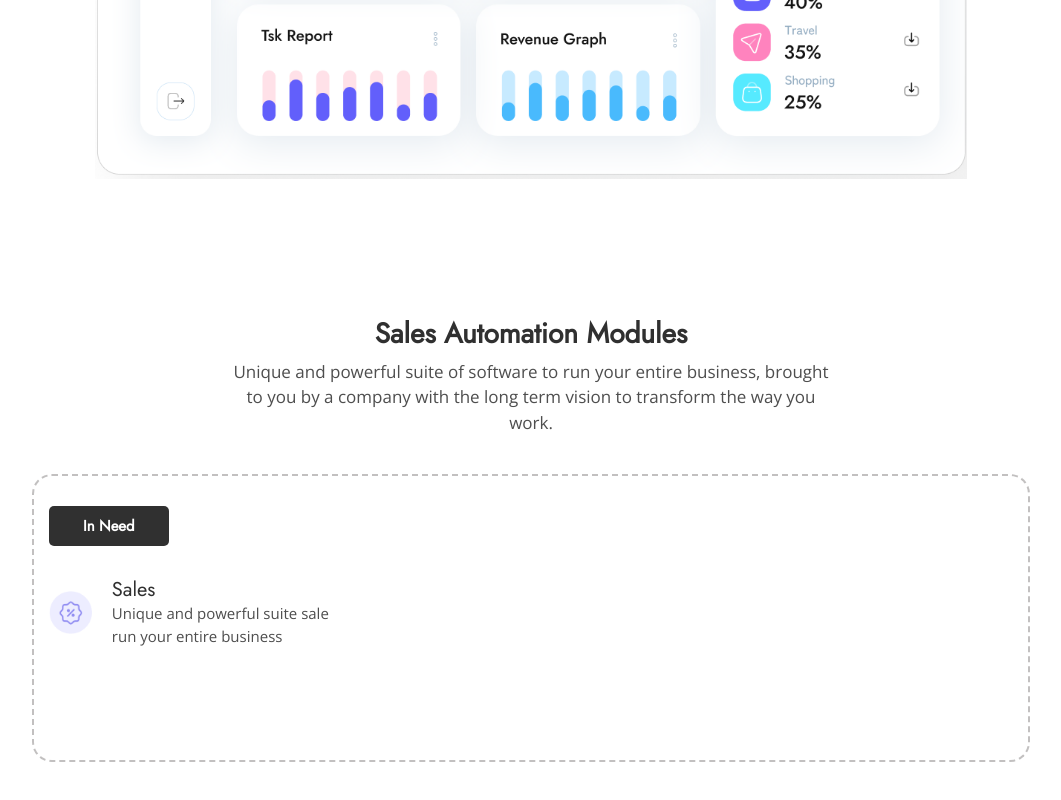
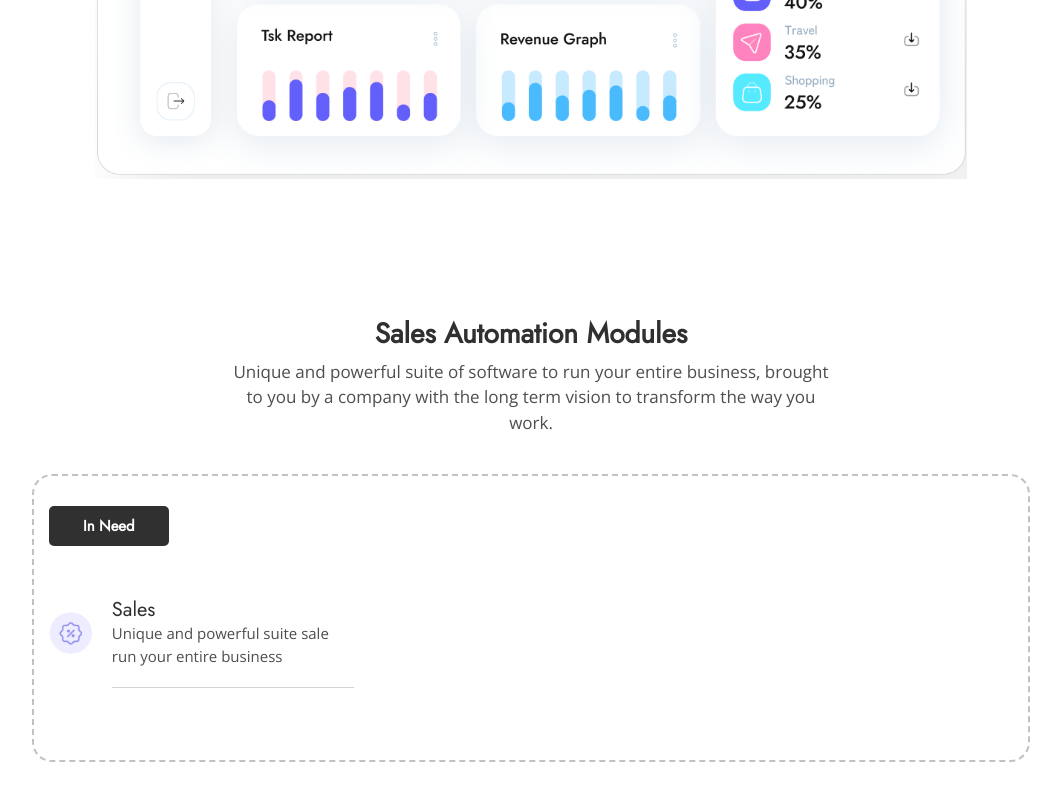
Before and after one commit to KiritoEM/PrimeCRM-weeklyDecember, a React (Create React App) app: page / in a window 1280 px wide. Shown: the part 3896-4696 px from the top of the page, without its empty margins (109-1170 px from the left). Built offline with nearby package versions, Linux system fonts and the light colour scheme.

Commit message:
add card to product-content

```diff
--- a/src/components/childrenComponents/ProductsCard.tsx
+++ b/src/components/childrenComponents/ProductsCard.tsx
@@ -1,10 +1,11 @@
-const ProductsCard = () : JSX.Element  => {
+const ProductsCard = (): JSX.Element => {
   return (
     <article className="box-products">
       <div className="box-products__header">
         <p>In Need</p>
       </div>
       <div className="box-products__content">
+        <div className="content-container">
           <div className="img">
             <img src="/assets/products-icon1.png" alt="" />
           </div>
@@ -13,6 +14,7 @@ const ProductsCard = () : JSX.Element  => {
             <p>Unique and powerful suite sale run your entire business</p>
           </div>
         </div>
+      </div>
     </article>
   );
 };
--- a/src/styles/products-card.scss
+++ b/src/styles/products-card.scss
@@ -20,6 +20,10 @@
     }
 
     &__content {
+        width: 100%;
+        height: max-content;
+
+        .content-container {
             display: flex;
             flex-direction: row;
             margin-top: 2rem;
@@ -37,6 +41,9 @@
             .text {
                 width: 100%;
                 height: max-content;
+                border-bottom: 1px solid #d6d3d3;
+                padding-top: 20px;
+                padding-bottom: 20px;
 
                 p {
                     color: $color-secondary01;
@@ -54,3 +61,4 @@
             }
         }
     }
+}
```
Lines whose indentation alone changed are shown as unchanged.
